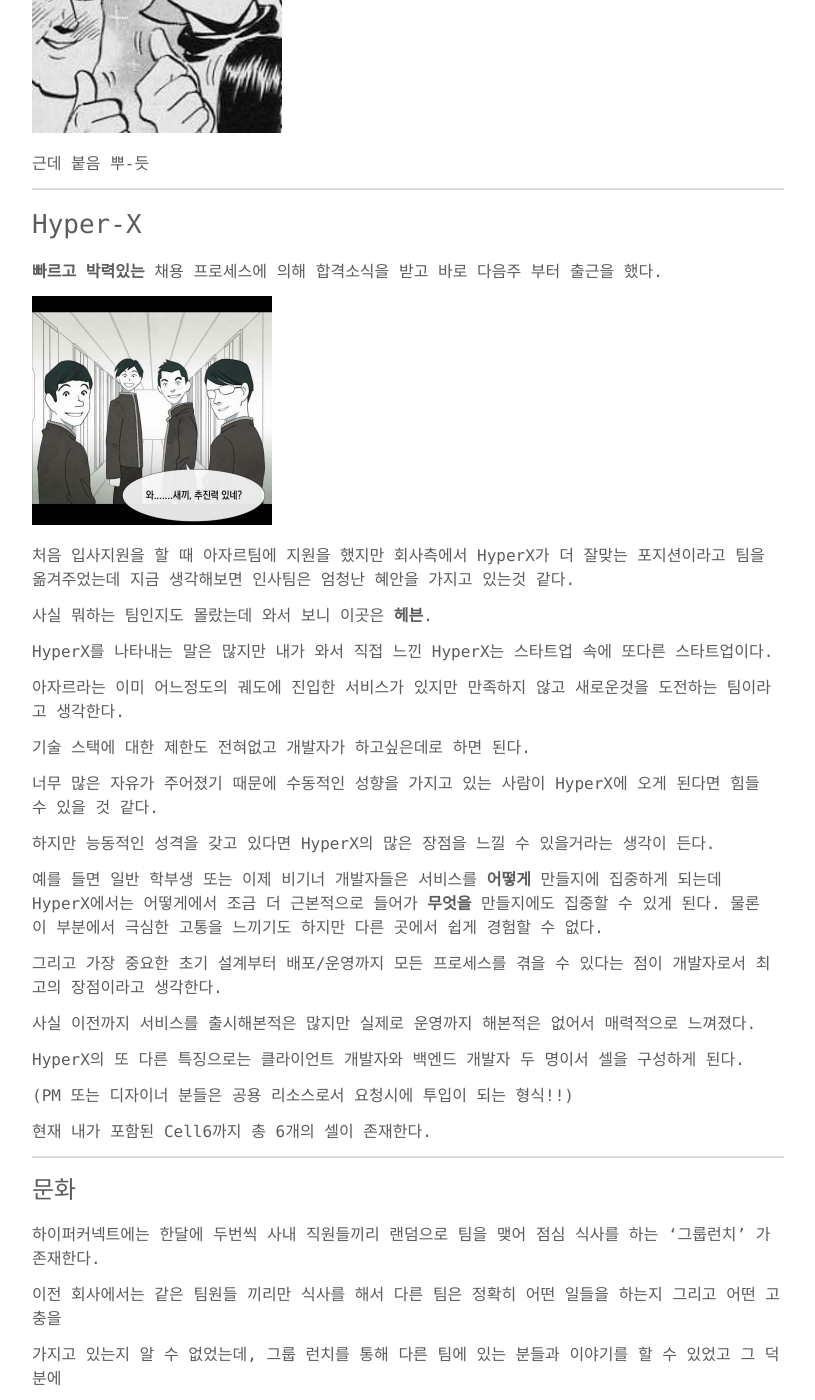
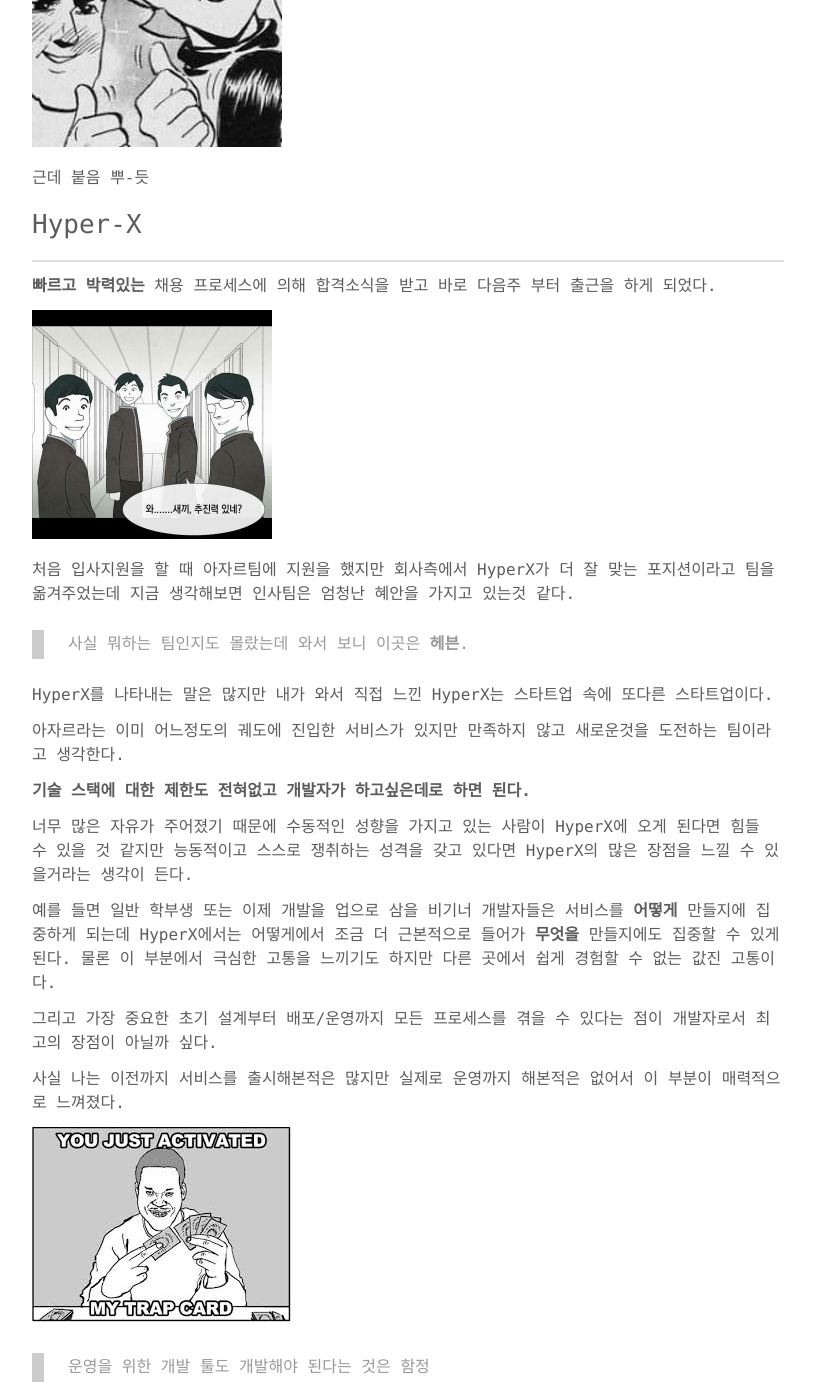
Before and after one commit to ManHyuk/ManHyuk.github.io, a Jekyll site: the page built from _posts/2018-08-05-hpcnt.md, in a window 1280 px wide and 1400 px high, scrolled down 1366 px. Shown: the whole window, without its empty margins (232-1047 px from the left). Built offline with Jekyll 4.4.1, drawn with Linux system fonts in a browser that asks for light colours; some of the changed text lies outside the part shown.

Commit message:
edit hpcnt.md

```diff
--- a/_posts/2018-08-05-hpcnt.md
+++ b/_posts/2018-08-05-hpcnt.md
@@ -9,7 +9,7 @@
 ![logo](/images/hpcnt/logo.png)
 
 ## Intro
-
+---
 
 
 하이퍼커넥트에 인턴으로 생활한지 벌써 한달이라는 시간이 지나간다.
@@ -18,9 +18,8 @@
 
 ~~(절대 회사에서 시켜 쓰는거임)~~
 
+## HyperConnect
 ---
-
-## HyperConnect
 
 사실 하이퍼커넥트가 어떠한 회사이고, 어떤 서비스를 하는지도 모르고 여름인턴에 지원 했다.
 
@@ -44,46 +43,49 @@
 근데 붙음 뿌-듯
 
 
+## Hyper-X
 ---
 
 
-## Hyper-X
-
-**빠르고 박력있는** 채용 프로세스에 의해 합격소식을 받고 바로 다음주 부터 출근을 했다.
+**빠르고 박력있는** 채용 프로세스에 의해 합격소식을 받고 바로 다음주 부터 출근을 하게 되었다.
 
 ![power](/images/hpcnt/power.jpg)
 
-처음 입사지원을 할 때 아자르팀에 지원을 했지만 회사측에서 HyperX가 더 잘맞는 포지션이라고 팀을 옮겨주었는데 지금 생각해보면 인사팀은 엄청난 혜안을 가지고 있는것 같다.
+처음 입사지원을 할 때 아자르팀에 지원을 했지만 회사측에서 HyperX가 더 잘 맞는 포지션이라고 팀을 옮겨주었는데 지금 생각해보면 인사팀은 엄청난 혜안을 가지고 있는것 같다.
 
-사실 뭐하는 팀인지도 몰랐는데 와서 보니 이곳은 **헤븐**.
+> 사실 뭐하는 팀인지도 몰랐는데 와서 보니 이곳은 **헤븐**.
 
 HyperX를 나타내는 말은 많지만 내가 와서 직접 느낀 HyperX는 스타트업 속에 또다른 스타트업이다.
 
 아자르라는 이미 어느정도의 궤도에 진입한 서비스가 있지만 만족하지 않고 새로운것을 도전하는 팀이라고 생각한다.
 
-기술 스택에 대한 제한도 전혀없고 개발자가 하고싶은데로 하면 된다.
+**기술 스택에 대한 제한도 전혀없고 개발자가 하고싶은데로 하면 된다.**
 
-너무 많은 자유가 주어졌기 때문에 수동적인 성향을 가지고 있는 사람이 HyperX에 오게 된다면 힘들 수 있을 것 같다.
+너무 많은 자유가 주어졌기 때문에 수동적인 성향을 가지고 있는 사람이 HyperX에 오게 된다면 힘들 수 있을 것 같지만 능동적이고 스스로 쟁취하는 성격을 갖고 있다면 HyperX의 많은 장점을 느낄 수 있을거라는 생각이 든다.
 
-하지만 능동적인 성격을 갖고 있다면 HyperX의 많은 장점을 느낄 수 있을거라는 생각이 든다.
+예를 들면 일반 학부생 또는 이제 개발을 업으로 삼을 비기너 개발자들은 서비스를 **어떻게** 만들지에 집중하게 되는데 HyperX에서는 어떻게에서 조금 더 근본적으로 들어가 **무엇을** 만들지에도 집중할 수 있게 된다. 물론 이 부분에서 극심한 고통을 느끼기도 하지만 다른 곳에서 쉽게 경험할 수 없는 값진 고통이다.
 
-예를 들면 일반 학부생 또는 이제 비기너 개발자들은 서비스를 **어떻게** 만들지에 집중하게 되는데 HyperX에서는 어떻게에서 조금 더 근본적으로 들어가 **무엇을** 만들지에도 집중할 수 있게 된다. 물론 이 부분에서 극심한 고통을 느끼기도 하지만 다른 곳에서 쉽게 경험할 수 없다.
+그리고 가장 중요한 초기 설계부터 배포/운영까지 모든 프로세스를 겪을 수 있다는 점이 개발자로서 최고의 장점이 아닐까 싶다.
 
-그리고 가장 중요한 초기 설계부터 배포/운영까지 모든 프로세스를 겪을 수 있다는 점이 개발자로서 최고의 장점이라고 생각한다.
+사실 나는 이전까지 서비스를 출시해본적은 많지만 실제로 운영까지 해본적은 없어서 이 부분이 매력적으로 느껴졌다.
 
-사실 이전까지 서비스를 출시해본적은 많지만 실제로 운영까지 해본적은 없어서 매력적으로 느껴졌다.
+![trap](/images/hpcnt/trap.jpeg)
+> 운영을 위한 개발 툴도 개발해야 된다는 것은 함정
 
+
+
+### Cell
+---
 
 HyperX의 또 다른 특징으로는 클라이언트 개발자와 백엔드 개발자 두 명이서 셀을 구성하게 된다.
 
 (PM 또는 디자이너 분들은 공용 리소스로서 요청시에 투입이 되는 형식!!)
 
 현재 내가 포함된 Cell6까지 총 6개의 셀이 존재한다.
-
-
----
+> 올해 10개의 셀을 운영하는게 목표라고 하고 하는데 다음달에 내가 사라지면 Cell6 도 사라지겠지 ㅎㅎㅎㅎㅎ
 
 ### 문화
+---
 
 하이퍼커넥트에는 한달에 두번씩 사내 직원들끼리 랜덤으로 팀을 맺어 점심 식사를 하는 '그룹런치' 가 존재한다.
 
@@ -93,13 +95,26 @@
 
 회사에서 어떻게 운영이 되는지 다른 팀에서는 어떤식으로 협업을 하는지 알 수 있었다.
 
----
+
 
 
 
 # 그래서 한달동안 무엇을 했고, 무엇을 배웠나
 
+지난 시간동안 내가 무엇을 했고, 무엇을 배웠나를 말하기 전에 내가 인턴 기간동안 무엇을 목표로 했는지를 먼저 정리를 해야 한다.
+
+첫 번째로 나는 인턴 기간 동안 자신감을 찾고 싶었다.
+
+구체적으로 말하자면, 나는 개발을 업으로 삼을 수 있는지에 대한 확신과 자신감을 찾고 싶었다.
+
+뒤 늦게 IT 분야에 관심이 생겨 다니던 학교를 자퇴하고, 1년 넘는 수험생활을 거쳐 CS를 전공하고 졸업하기 까지의 이야기로는 내가 진정 개발을 좋아하는지, 그리고 업으로 삼아도 후회가 없을지에 대한 확신과 자신감을 주기엔 부족했다.
+
+두 번째,
+
+
+
 ### 개발
+---
 
 초기 백엔드의 구성은 Kotlin + Spring Boot를 생각했다.
 
@@ -129,3 +144,12 @@
 
 
 ### 협업
+
+
+
+
+
+
+# 결론
+---
+유난히도 더웠던 2018년의 7월과 8월을 하이퍼커넥트에서 보낸 시간은 ---했다.
```
Also changed, not shown: images/hpcnt/trap.jpeg (added).
